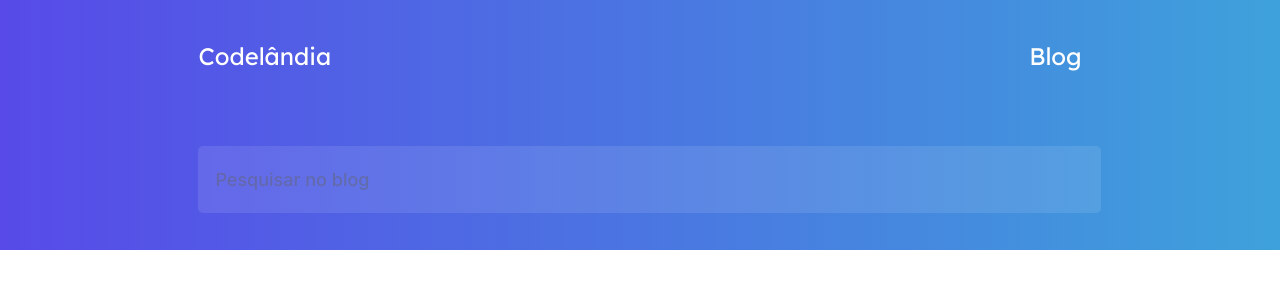
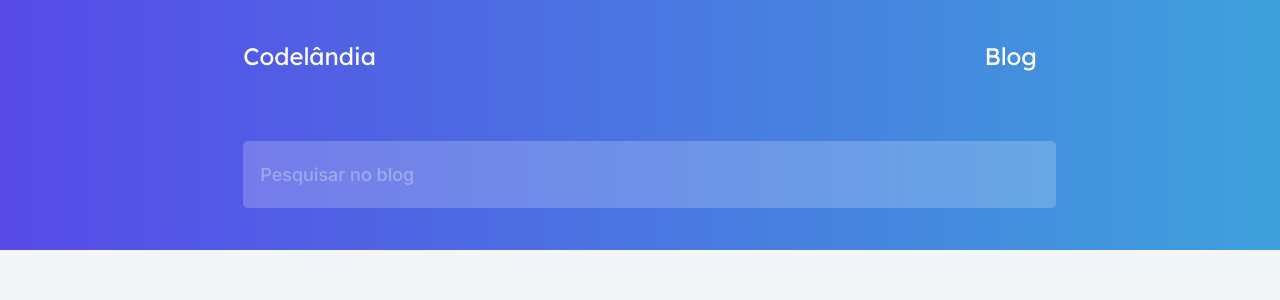
Before and after one commit to Philipesissala/blog-challenge-codel-ndia, a React (Create React App) app: page / in a window 1280 px wide. Shown: the top 300 px of the page. Built offline with nearby package versions, Linux system fonts and the light colour scheme.

Commit message:
Estilizando o component header

```diff
--- a/public/style.css
+++ b/public/style.css
@@ -3,4 +3,9 @@ body {
   padding: 0;
   border: 0;
   box-sizing: border-box;
+  background-color: rgba(243, 245, 247, 1);
 }
+
+input::placeholder {
+  color: #f0f0f2;
+}
--- a/src/header.js
+++ b/src/header.js
@@ -11,7 +11,7 @@ const Header = () => {
   };
   const articleStyle = {
     position: "relative",
-    maxWidth: "69%",
+    maxWidth: "62%",
     margin: "0 auto",
   };
   const navStyle = {
@@ -29,11 +29,11 @@ const Header = () => {
     position: "absolute",
     width: "100%",
     height: "65px",
-    marginTop: "75px",
+    marginTop: "70px",
     outline: "none",
     border: "none",
     borderRadius: "5px",
-    backgroundColor: "rgba(255, 255, 255, 0.2)",
+    backgroundColor: "rgba(255, 255, 255, 0.4)",
     color: "#FFFFFF",
     opacity: 0.5,
     fontFamily: "Inter",
@@ -42,7 +42,9 @@ const Header = () => {
     fontWeight: "500",
     lineHeight: "22px",
     paddingLeft: 17,
+    backgroundImage: "",
   };
+
   return (
     <div>
       <header style={headerStyle}>
@@ -51,11 +53,13 @@ const Header = () => {
             <a>Codelândia</a>
             <a>Blog</a>
           </nav>
-          <input
-            type="text"
-            style={inputSearch}
-            placeholder="Pesquisar no blog"
-          />
+          <div>
+            <input
+              type="text"
+              style={inputSearch}
+              placeholder="Pesquisar no blog"
+            />
+          </div>
         </article>
       </header>
     </div>
```
